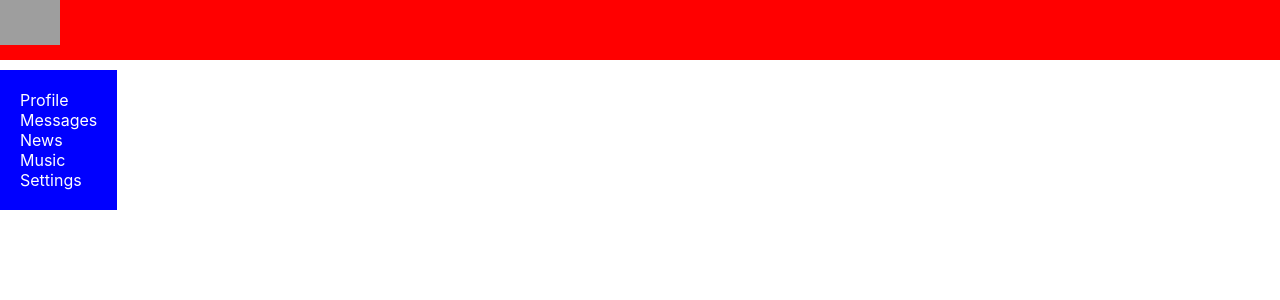
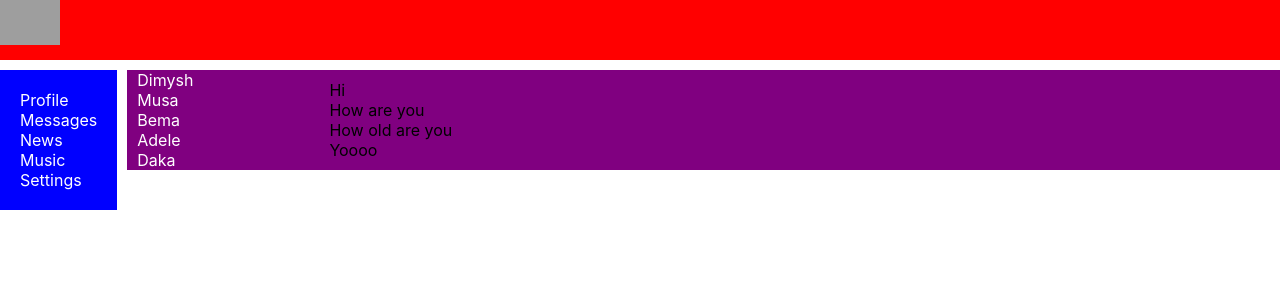
Before and after one commit to softboy17/It-Kamasutro, a React (Create React App) app: page /dialogs in a window 1280 px wide. Shown: the top 300 px of the page. Built offline with nearby package versions, Linux system fonts and the light colour scheme; grey boxes are pictures that could not be loaded.

Commit message:
выносим данные в index.js

```diff
--- a/src/App.js
+++ b/src/App.js
@@ -7,7 +7,7 @@ import Profile from "./component/network/Profile/Profile";
 import Dialogs from "./component/network/Dialogs/Dialogs";
 
 
-function App() {
+function App(props) {
     return (
         <BrowserRouter>
         <div className='app-wrapper'>
@@ -15,8 +15,8 @@ function App() {
             <Navbar/>
             <div className="app-wrapper-content">
             <Routes>
-            <Route path="/profile" render={ () => <Profile/> }/>
-            <Route path="/dialogs" render={ () => <Dialogs/>}/>
+            <Route path="/profile" element={ <Profile posts = {props.posts}/> }/>
+            <Route path="/dialogs" element={ <Dialogs dialogs = {props.dialogs} messages = {props.messages}/>}/>
             </Routes>
             </div>
         </div>
--- a/src/component/network/Dialogs/Dialogs.jsx
+++ b/src/component/network/Dialogs/Dialogs.jsx
@@ -4,26 +4,12 @@ import Dialogitem from './Dialogitem/Dialogitem';
 import Message from './Message/Message';
 
 const Dialogs = (props) => {
-    let dialogsData = [
-        { id: 1, name: 'Dimysh' },
-        { id: 2, name: 'Musa' },
-        { id: 3, name: 'Bema' },
-        { id: 4, name: 'Adele' },
-        { id: 5, name: 'Daka' },
-    ]
-    let messageData = [
-        { id: 1, message: 'Hi' },
-        { id: 2, message: 'How are you' },
-        { id: 3, message: 'How old are you' },
-        { id: 4, message: 'Yoooo' }
-
-    ]
-    let dialogsElements = dialogsData
-        .map(dialog => (<Dialogitem name={dialog.name} id={dialog.id} />));
+    let dialogsElements =
+        props.dialogs.map(d => (<Dialogitem name={d.name} id={d.id} />));
 
 
-    let messageElements = messageData
-        .map(message => (<Message message={message.message} id={message.id} />))
+    let messageElements =
+       props.messages.map(m => (<Message message={m.message} id={m.id} />))
 
     return (
         <div className={classes.dialogs}>
--- a/src/component/network/Profile/MyPosts/MyPost.jsx
+++ b/src/component/network/Profile/MyPosts/MyPost.jsx
@@ -2,14 +2,9 @@ import React from 'react';
 import Post from './Post/Post';
 import classes from './MyPost.module.css'
 
-const MyPost = () => {
-    let postData = [
-        { id: 1, name: 'Gwen', age: 17, src: 'https://64.media.tumblr.com/721aeb445601c2aa2ffeb80a5b2eb9ba/b6d2c8f753090c95-b5/s400x600/17a737caa2857d882095b7ac37a27b671b691353.png', alt: 'gwen' },
-        { id: 2, name: 'Risa', age: 17, src: 'https://64.media.tumblr.com/f4b778464a57f9080445f30547e38b10/1e569c61da8b911b-c4/s540x810/f89b06211af7f036ab26fd787b50d20d47885d9f.jpg', alt: 'piter' },
-
-    ]
-    let postElements = postData
-        .map(post => <Post name={post.name} age={post.age} src={post.src} alt={post.alt} />)
+const MyPost = (props) => {
+    let postElements =
+        props.posts.map(p => <Post name={p.name} age={p.age} src={p.src} alt={p.alt} />)
     return (
 
         <div className={classes.my_post}>
--- a/src/component/network/Profile/Profile.jsx
+++ b/src/component/network/Profile/Profile.jsx
@@ -9,7 +9,7 @@ const Profile = (props) => {
     return (
         <div className={classes.content}>
             <ProfileInfo />
-            <MyPost />
+            <MyPost posts = {props.posts}/>
 
 
         </div>
--- a/src/index.js
+++ b/src/index.js
@@ -5,9 +5,30 @@ import App from './App';
 import reportWebVitals from './reportWebVitals';
 
 const root = ReactDOM.createRoot(document.getElementById('root'));
+let posts = [
+  { id: 1, name: 'Gwennn', age: 17, src: 'https://64.media.tumblr.com/721aeb445601c2aa2ffeb80a5b2eb9ba/b6d2c8f753090c95-b5/s400x600/17a737caa2857d882095b7ac37a27b671b691353.png', alt: 'gwen' },
+  { id: 2, name: 'Risa', age: 17, src: 'https://64.media.tumblr.com/f4b778464a57f9080445f30547e38b10/1e569c61da8b911b-c4/s540x810/f89b06211af7f036ab26fd787b50d20d47885d9f.jpg', alt: 'piter' },
+
+]
+let dialogs = [
+  { id: 1, name: 'Dimysh' },
+  { id: 2, name: 'Musa' },
+  { id: 3, name: 'Bema' },
+  { id: 4, name: 'Adele' },
+  { id: 5, name: 'Daka' },
+]
+let messages = [
+  { id: 1, message: 'Hi' },
+  { id: 2, message: 'How are you' },
+  { id: 3, message: 'How old are you' },
+  { id: 4, message: 'Yoooo' }
+
+]
+
+
 root.render(
   <React.StrictMode>
-    <App />
+    <App posts = {posts} dialogs = {dialogs} messages = {messages} />
   </React.StrictMode>
 );
 
```
